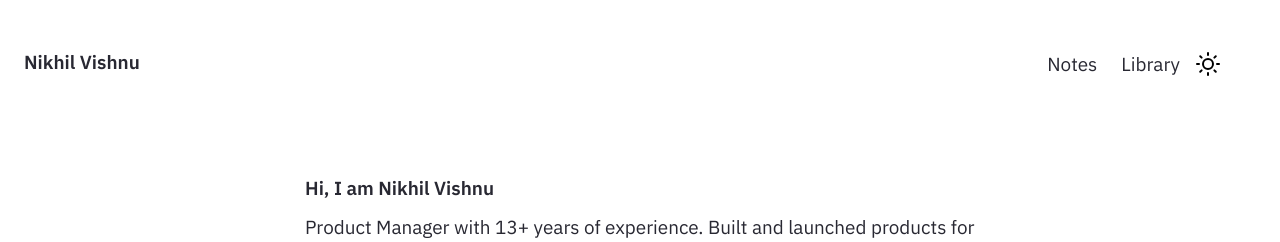
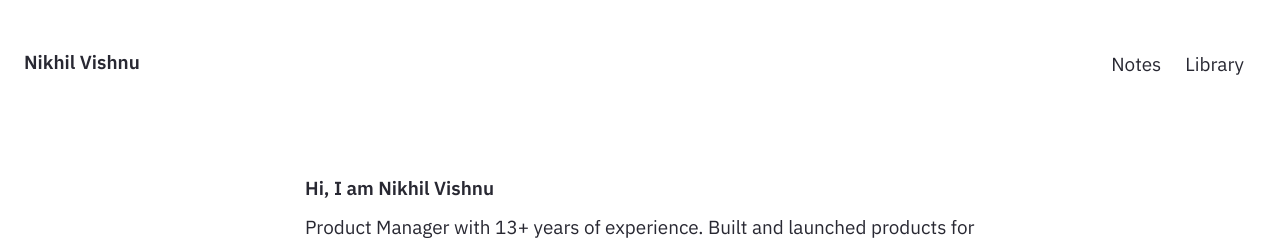
Before and after one commit to nikhilvishnu/nikhilvishnu.github.io, a Jekyll site: the page built from pages/index.md, in a window 1280 px wide. Shown: the top 242 px of the page. Built offline with Jekyll 4.4.1, drawn with Linux system fonts in a browser that asks for light colours; comment, search, counter and statistics services are not loaded.

Commit message:
Update Nav.html
Removed switcher

```diff
--- a/_includes/Nav.html
+++ b/_includes/Nav.html
@@ -35,7 +35,7 @@
           <h6> {{site.heading}}</h6></a>
           <script src="{{ site.baseurl }}/assets/js/modeswitcher.js"></script>
           <script src="{{ site.baseurl }}/assets/js/Hamburger.js"></script>
-      <div class="navbar-item navbar-dark-mode__mobile is-hidden-tablet" onclick="modeSwitcher()">
+      <div class="navbar-item navbar-dark-mode__mobile is-hidden" onclick="modeSwitcher()">
         <div class="buttons">
           <a class="button is-text">
             <span class="icon is-small">
@@ -62,16 +62,7 @@
 
 
       </div>
-      <div class="navbar-end is-hidden-mobile" onclick="modeSwitcher()" >
-        <div class="navbar-item">
-          <div class="buttons">
-            <a class="button is-text">
-              <span class="icon is-small">
-                <img src="{{ '/assets/img/sun.svg' | relative_url }}" id="theme-toggle-img">
-              </span>
-            </a>
-          </div>
-        </div>
-      </div>
+
     </div>
   </nav>
+</div>
```
